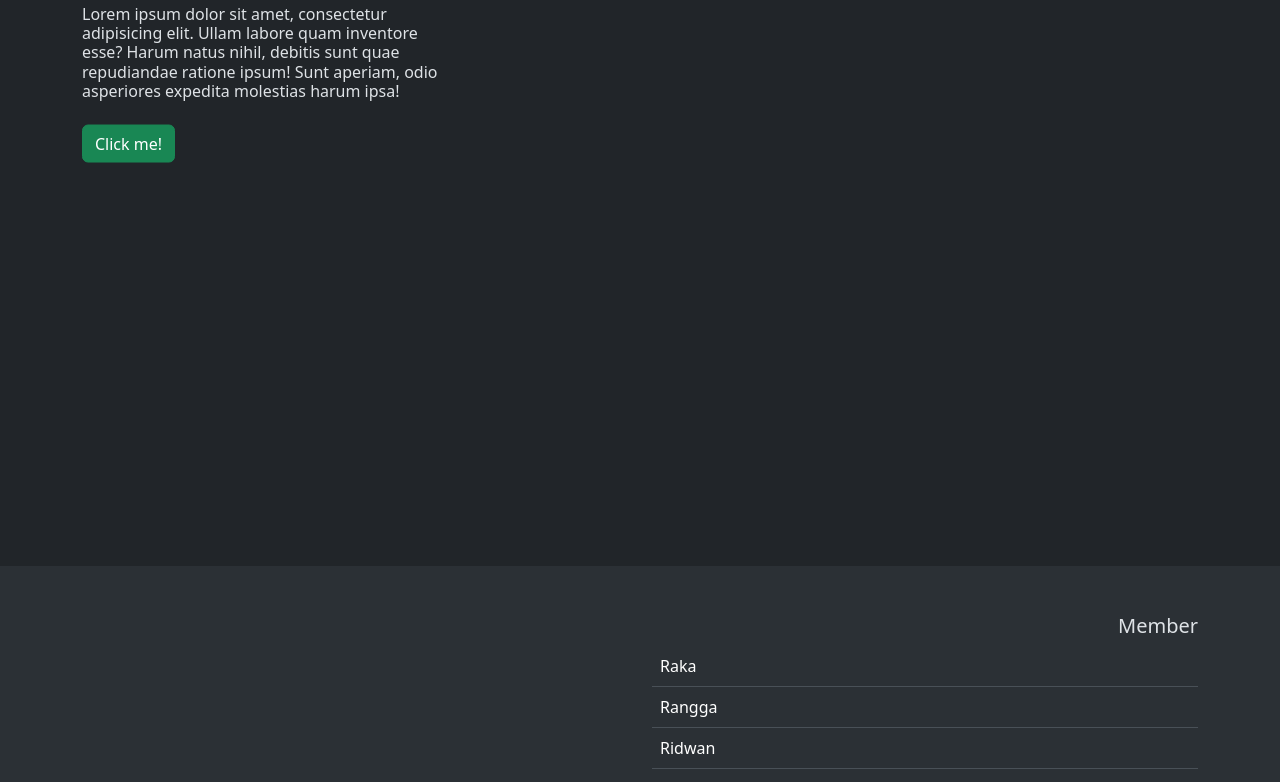
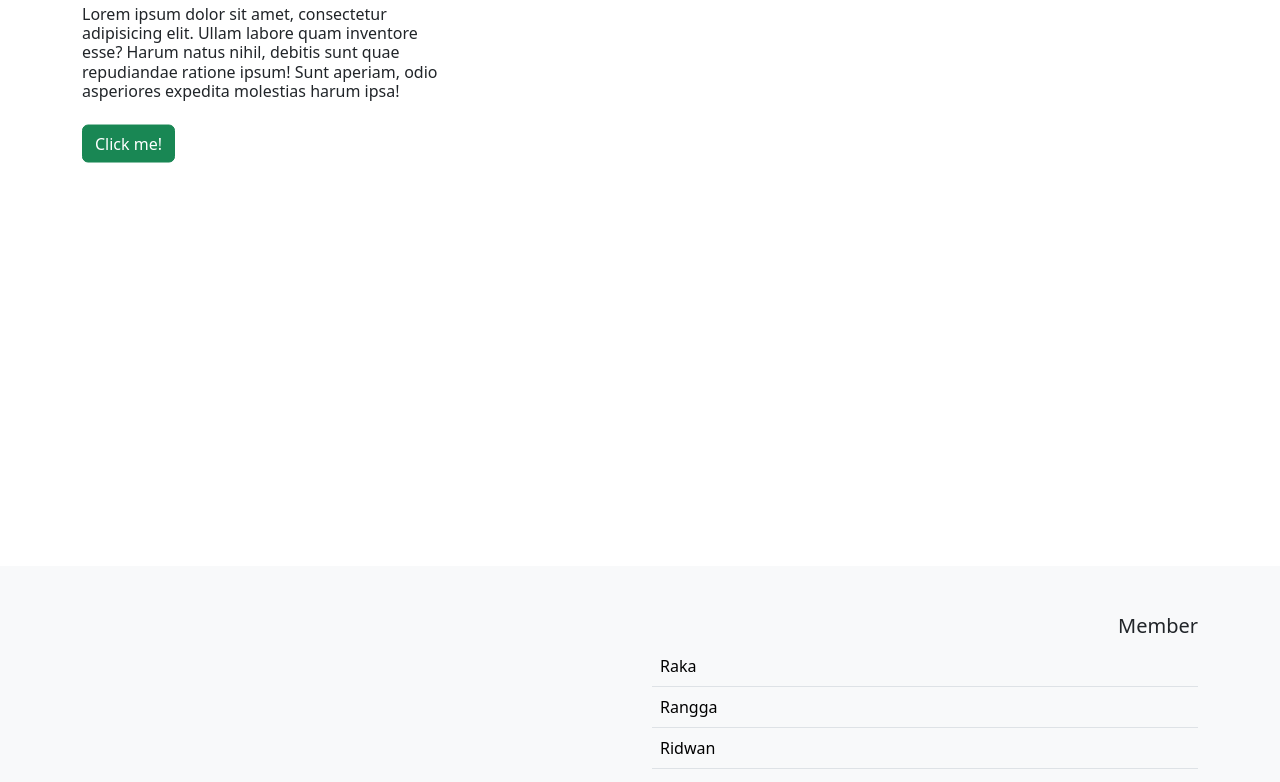
Before and after one commit to Raka023/skulProject, a plain HTML site: page index.html in a window 1280 px wide. Shown: the part 309-1091 px from the top of the page. Drawn offline with nearby package versions, Linux system fonts and the light colour scheme.

Commit message:
Update index.html

```diff
--- a/index.html
+++ b/index.html
@@ -12,7 +12,7 @@ Kelompok 2 {
 -->
 
 <!DOCTYPE html>
-<html lang="en" data-bs-theme="dark">
+<html lang="en" data-bs-theme="auto">
 <head>
     <meta charset="UTF-8">
     <meta name="viewport" content="width=device-width, initial-scale=1.0">
```
